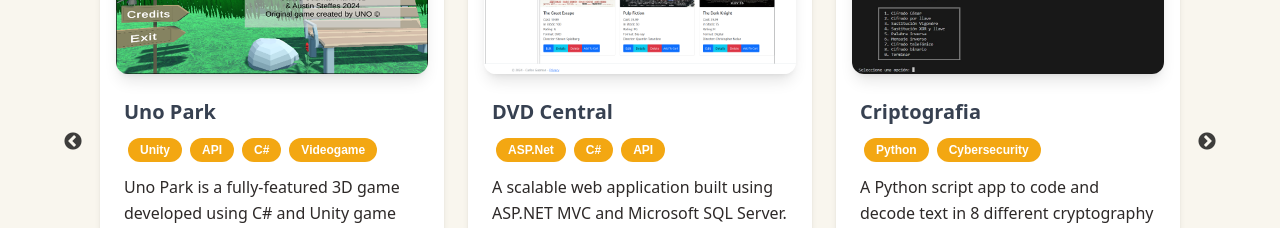
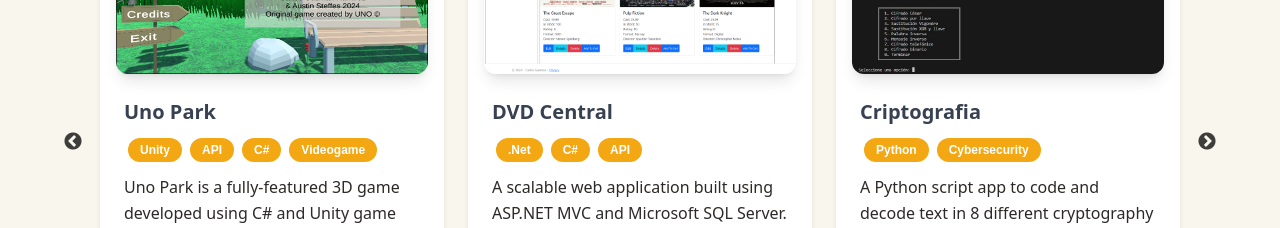
Before and after one commit to Cdguzmanr/StreamlinePortfolio, a Next.js app in the folder portfolio/: page / in a window 1280 px wide. Shown: the part 2480-2708 px from the top of the page. Built offline with nearby package versions, Linux system fonts and the light colour scheme.

Commit message:
Updated resume, added image list feature on projects details page, and started new project details draft.

```diff
--- a/portfolio/components/CardPro.tsx
+++ b/portfolio/components/CardPro.tsx
@@ -21,9 +21,9 @@ const CardPro: React.FC<ProjectCardProps> = ({ project }) => {
   };
 
   return (
-    <div className="pt-2 relative flex w-81 flex-col rounded-xl bg-white bg-clip-border text-gray-700 shadow-md hover:shadow-lg transition-shadow duration-300 h-full">
+    <div className="pt-2 relative flex w-81 flex-col rounded-xl bg-white bg-clip-border text-gray-700 shadow-md hover:bg-neutral-100 hover:shadow-lg transition-all duration-300 h-full">
       <img
-        src={project.image}
+        src={project.images[0]}
         alt={project.title}
         onClick={handleViewProject}
         className="relative mx-4 -mt-6 h-40 overflow-clip rounded-xl bg-blue-gray-500 bg-clip-border text-white shadow-lg shadow-blue-gray-500/40 bg-gradient-to-r"
@@ -52,7 +52,7 @@ const CardPro: React.FC<ProjectCardProps> = ({ project }) => {
           onClick={handleViewProject}
           data-ripple-light="true"
           type="button"
-          className="select-none rounded-lg bg-ucla-blue py-3 px-6 text-center align-middle font-sans text-xs font-bold uppercase text-white shadow-md shadow-blue-500/20 transition-all hover:shadow-lg hover:shadow-blue-500/40 focus:opacity-[0.85] focus:shadow-none active:opacity-[0.85] active:shadow-none disabled:pointer-events-none disabled:opacity-50 disabled:shadow-none"
+          className="select-none rounded-lg bg-ucla-blue py-3 px-6 text-center align-middle font-sans text-xs font-bold uppercase text-white shadow-md shadow-blue-500/20 transition-all hover:shadow-lg hover:shadow-blue-500/40 focus:opacity-[0.85] focus:shadow-none active:opacity-[0.85] active:shadow-none disabled:pointer-events-none disabled:opacity-50 disabled:shadow-none duration-300"
         >
           Read More
         </button>
--- a/portfolio/components/IProject.ts
+++ b/portfolio/components/IProject.ts
@@ -3,7 +3,7 @@ export interface Project {
     id: number,
     featured: boolean, // display at the "ProjectsSection" on the Home page
     title: string;
-    image: string;
+    images: Array<string>;
     categories: Array<string>;
     summary: string, // short text for the card version descriptio
     description: string; // larger text to display in the focused project view
--- a/portfolio/components/ProjectCard.tsx
+++ b/portfolio/components/ProjectCard.tsx
@@ -28,7 +28,7 @@ const ProjectCard: React.FC<ProjectCardProps> = ({ project }) => {
         </h3>
         <div className="flex justify-center">
           <img
-            src={project.image}
+            src={project.images[0]}
             alt={project.title}
             className="rounded-md object-cover max-h-48"
           />
--- a/portfolio/components/ProjectsCarousel.tsx
+++ b/portfolio/components/ProjectsCarousel.tsx
@@ -16,9 +16,13 @@ const ProjectsCarousel: React.FC<ProjectsCarouselProps> = ({ projects }) => {
   const settings = {
     dots: true,
     infinite: true,
-    speed: 500,
+    speed: 1000,
     slidesToShow: 3,
     slidesToScroll: 1,
+    // Autoplay
+    autoplay: true,
+    autoplaySpeed: 8000,
+    pauseOnHover: true,
     responsive: [
       {
         breakpoint: 1024,
--- a/portfolio/components/data/projectsData.ts
+++ b/portfolio/components/data/projectsData.ts
@@ -6,7 +6,7 @@ export const projectsData: Project[] = [
     id: 1,
     featured: true,
     title: "Uno Park",
-    image: "/images/UnoHome.png",
+    images: ["/images/UnoHome.png"],
     categories: ["Unity", "API", "C#", "Videogame"],
     summary: "Uno Park is a fully-featured 3D game developed using C# and Unity game engine. A re-design of the classic UNO experience.",
     description: `**"Uno Park"** is a 3D Unity game developed as my final project for the Software Development AAS program at Fox Valley Technical College. \n\nWhile most classmates created 2D games and programs, I chose to self-learn *Unity 3D* for a more challenging experience. \n\nMy partner, _[Austin Steffes](https://www.linkedin.com/in/austin-steffes/)_, handled the **server-side backend**, database, and part of the game API using **Microsoft Azure**, while I focused on **Unity development**. This included world modeling, menu design, camera movement, animations, and overall game functionality. \n\nThe game idea was designed around the camera movement and animation. I aimed to showcase a park-themed environment with in-game objects acting as interactive menus for a better immersive experience.`,
@@ -17,8 +17,8 @@ export const projectsData: Project[] = [
     id: 2,
     featured: false,
     title: "The Hobby Hub",
-    image: "/images/TheHobbyHubHome.png",
-    categories: ["ASP.Net", "C#", "Agile Methodologies",],
+    images: ["/images/TheHobbyHubHome.png"],
+    categories: [".Net", "C#", "Agile Methodologies",],
     summary: "A ASP.Net application built in collaboration with a multidiciplinary team of developers following Agile Methodologies.",
     description: `This is my final project for the Agile Methodologies class, where I worked with three other developers using SCRUM for project management. The Hobby Hub is an **ASP.NET MVC** project built with **.NET Core**, following a code-first database approach using **Microsoft Entity Framework**. To ensure data security, we implemented **GUIDs** for unique identifiers and hashed user passwords. \n\nThe project features **JavaScript animations** and design elements to enhance the user experience. We also used CodePen.io to draw inspiration from public scripts, modifying the code to fit the MVC structure and meet specific project requirements.`,
     video: "https://www.youtube.com/embed/eUvfKQzT1qs?feature=oembed",
@@ -28,8 +28,8 @@ export const projectsData: Project[] = [
     id: 3,
     featured: true,
     title: "DVD Central",
-    image: "/images/DVDCentral3.png",
-    categories: ["ASP.Net", "C#", "API",],
+    images: ["/images/DVDCentral3.png"],
+    categories: [".Net", "C#", "API",],
     summary: "A scalable web application built using ASP.NET MVC and Microsoft SQL Server.",
     description: `DVD Central is the main project developed in my ASP.Net class (3rd Term), and half of Advanced Software Development (4th term). \n\nThe project was **developed individually** to practice and improve the knowledge worked in class, including Object Oriented Programming (OOP), **ASP .Net**, **Model-View-Controller (MVC)**, **Mode-View-Viewmodel (MVVM)**, Source control using **Git**, **Microsoft Azure** (DevOps, SQL Database, API Keys), Visual Studio development environment, among others.`,
     video: "https://www.youtube.com/embed/tHnoCH-a7KA?feature=oembed",
@@ -39,7 +39,7 @@ export const projectsData: Project[] = [
     id: 4,
     featured: true,
     title: "Criptografia",
-    image: "/images/Criptografia.jpg",
+    images: ["/images/Criptografia.jpg"],
     categories: ["Python", "Cybersecurity"],
     summary: "A Python script app to code and decode text in 8 different cryptography methods: Caesar Cipher, Key-based Cipher, Vigenère Substitution, XOR Substitution with Key, Reversed Word, Reversed Message, Telephone Cipher, Binary Cipher",
     description: `**Criptografia** is a **Python-based** script application developed as my first project for the *Programming Workshop* course at the Costa Rica Institute of Technology.\n\nThis project enables users to **encode and decode** text using eight different cryptographic methods, offering a hands-on exploration of fundamental encryption techniques.\n### Supported Cryptography Methods:\n1. **Caesar Cipher** - Shifts each letter in the text by a fixed number of positions.\n2. **Key-Based Cipher** - Encrypts text using a user-defined key for character substitution.\n3. **Vigenère Cipher** - Uses a keyword to perform polyalphabetic substitution.\n4. **XOR Substitution with Key** - Applies a bitwise XOR operation with a key for encryption.\n5. **Reversed Word** - Reverses individual words while maintaining their original order.\n6. **Reversed Message** - Reverses the entire message for simple obfuscation.\n7. **Telephone Cipher** - Mimics the transformation of letters to numbers as seen on a telephone keypad.\n8. **Binary Cipher** - Converts text into its binary representation.\n\nThis project helped me develop foundational programming skills, including string manipulation, algorithm design, and user input handling in Python.`,
@@ -50,9 +50,9 @@ export const projectsData: Project[] = [
     id: 5,
     featured: true,
     title: "Space Fighters",
-    image: "/images/SpaceFighters.jpg",
+    images: ["/images/SpaceFighters.jpg"],
     categories: ["C++", "Videogame"],
-    summary: "A 2D space shooter game inspired by Galaga, featuring a power-up system, enhanced graphics, and an improved background—built as a C++ class project.",
+    summary: "A 2D space shooter game inspired by Galaga, featuring a power-up system, enhanced graphics, and an improved background. Built as a C++ class project.",
     description: "**Space Fighters** is a **2D space shooter game** inspired by *Galaga*, developed as the final project for my *C++* course at Fox Valley Technical College.\n\nOur instructor provided the core structure, and our team of four focused on implementing **extra features** to enhance gameplay.\n\n### Key Features:\n- **Power-Up System:** Defeated enemies had a probability of dropping power-ups, adding strategic depth to the game.\n- **First Implemented Power-Up:** A **red power-up** that increased the ship's attack speed.\n- **Enhanced Graphics:** I redesigned the spaceship and power-up visuals, using distinct color patterns to represent different abilities.\n- **Improved Background Design:** We refined the game's aesthetic for a more modern look.\n\nAs our **first major project** in C++, we faced technical challenges but leveraged creativity to push the game's mechanics forward. While only one power-up was fully implemented due to time constraints, we successfully established the **framework for future expansions**.",
     video: "https://www.youtube.com/embed/JNAJQLihZww?si=ETTBARcbXyD5rp-k",
     link: "https://github.com/Cdguzmanr/SpaceFighters"
@@ -61,7 +61,7 @@ export const projectsData: Project[] = [
     id: 6,
     featured: false,
     title: "Grocery List",
-    image: "/images/GroceryListDemo.png",
+    images: ["/images/GroceryListDemo.png"],
     categories: ["Java", "Android", "API"],
     summary: "A mobile app built in Android Studio to manage grocery lists, featuring API authentication, item tracking, and camera integration for adding images.",
     description: "**Grocery List** is a **mobile app** developed in *Android Studio* as part of my *Mobile Development* course. The project focused on integrating **APIs** to manage data between views.\n\n### Core Features:\n1. **Login & Profile Management:** Users enter their name, which is verified against an API managed by our instructor (*Brian Foote*). If the profile exists, their grocery list is retrieved; otherwise, they are prompted to create an account.\n2. **Grocery List Management:** Displays a list of grocery items, each with a name, image, and checkbox for tracking. Users can navigate between different list views (*master list, marked items, etc.*).\n3. **Item Modification & Camera Integration:** Users can add new items, edit details, and capture images using their phone’s camera—offering a hands-on experience with Android device functionalities.\n\nThis project strengthened my skills in **Android development**, **API handling**, and **camera integration**, allowing me to build a fully interactive and dynamic mobile experience.",
@@ -72,12 +72,25 @@ export const projectsData: Project[] = [
     id: 7,
     featured: false,
     title: "Gallery App",
-    image: "/images/GalleryAppDemo.jpg",
+    images: ["/images/GalleryAppDemo.jpg"],
     categories: ["Java", "Android"],
     summary: "An Android app displaying image-text cards with data imported from external files, featuring animations and an interactive flipping effect.",
     description: "**Gallery App** is a **mobile application** developed in *Android Studio* as part of my *Mobile Development* course. The project focused on importing **text data from external files** to improve data management and dynamically display content.\n\n### Core Features:\n1. **Card-Based Display:** Each card presents an image and text on the front and back. I chose to showcase *touristic areas of Costa Rica*, making the app both functional and visually engaging.\n2. **Data Import from External Files:** Reads text data from `.txt` files, making the project more structured and scalable.\n3. **Custom Animations & Card Flipping:** Implemented visual enhancements beyond the class requirements, adding animations for flipping and transitioning between cards.\n\nAs one of my **first Android projects**, this app reflects my early exploration of **front-end design**, **data handling**, and **animation effects**. While my technical skills were still developing, my motivation to push beyond expectations set the foundation for my continuous learning and growth as a developer.",
     video: "https://www.youtube.com/embed/35e5nI2LJzQ?si=2Cs65NG9Vx0Yx2xD",
     link: "https://github.com/Cdguzmanr/Android-GalleryApp"
-  }
+  },
+  /*
+  {
+    id: 8,
+    featured: true,
+    title: "OCEPI Contact Form",
+    images: ["/images/noImage.jpg"],
+    categories: [".Net", "MS Dynamics", "jQuery"],
+    summary: "A dynamic contact-us form with integration to Microsoft Dynamics for Case creation and automatic email sender.",
+    description: `During my time as a Software Engineer for the *National Criminal Justice Training Center* (NCJTC), I was requested to create a *Contact-Us* form for **The Online Child Exploitation Prevention Initiative** (OCEPI).\n\nAiming to expand the organization's reach, the contact form must open a way of direct comunication between new customers and the OCEPI committee.`,
+    video: "",
+    link: ""
+  },
+  */
 
 ];
```
Also changed, not shown: portfolio/app/projects/[id]/page.tsx (+14 -5 lines), 2 other files (tests, documents, lock files or other folders).
